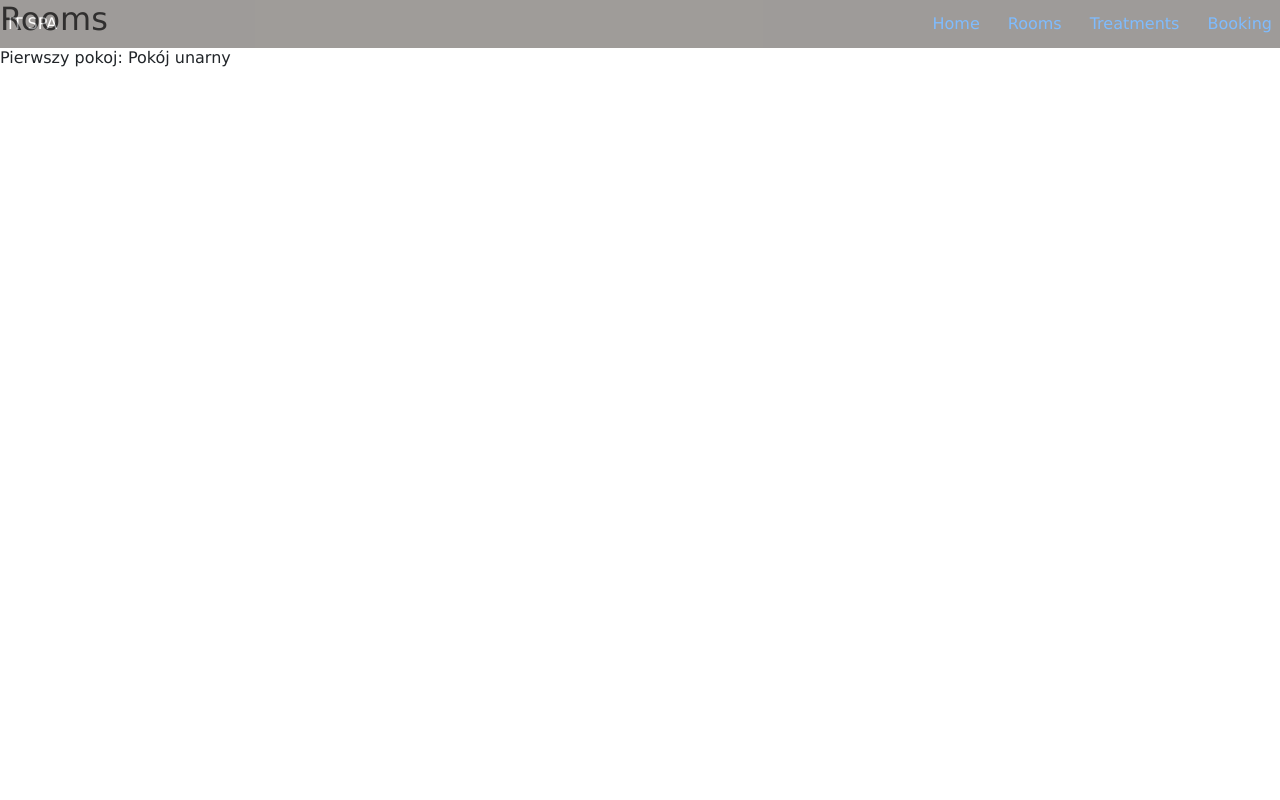
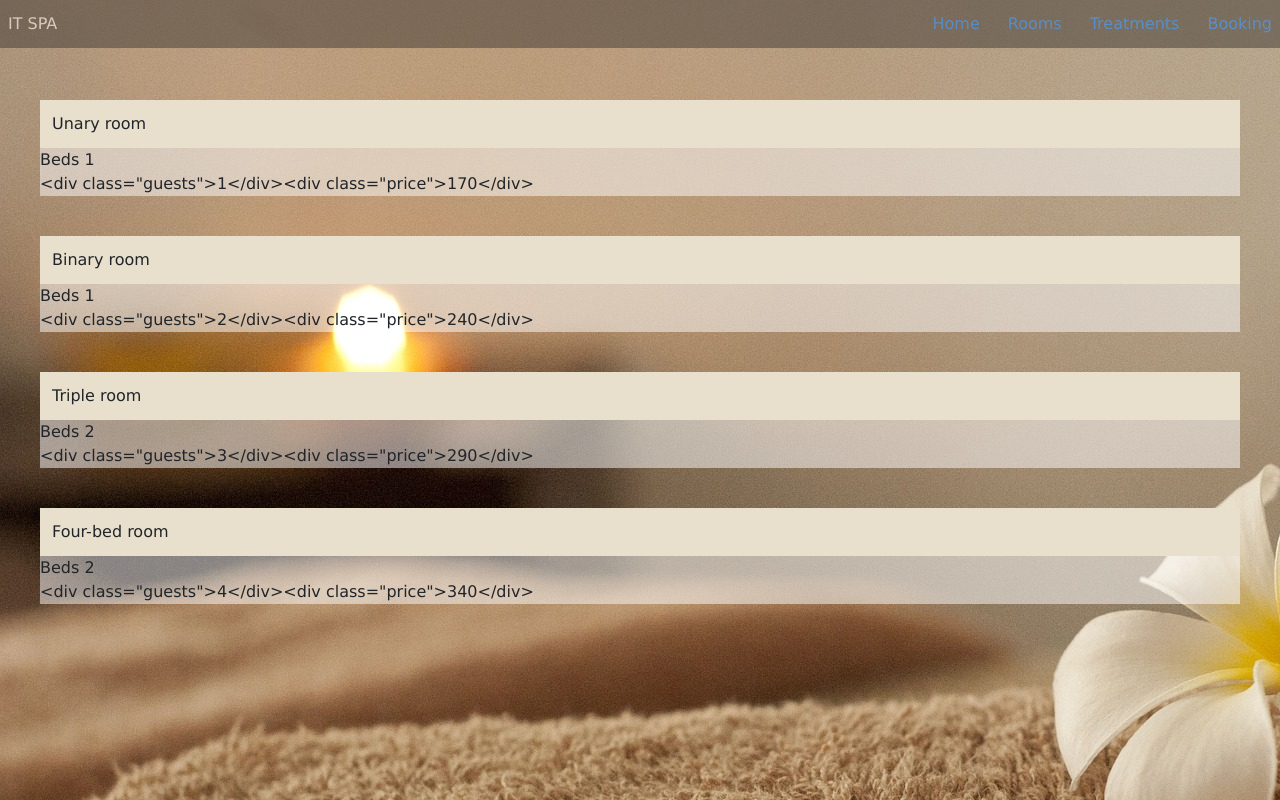
Before and after one commit to dominika-olszewska/spa-js, a website built with Parcel: page frontend/index.html in a window 1280 px wide. Both pictures are taken after a click on the link "Rooms". Built offline with nearby package versions, Linux system fonts and the light colour scheme; data requests are answered from the project's data file.

Commit message:
Room page implementation

```diff
--- a/frontend/database.json
+++ b/frontend/database.json
@@ -3,28 +3,28 @@
   "rooms": [
     {
       "id": 1,
-      "name": "Pokój unarny",
+      "name": "Unary room",
       "beds": 1,
       "guests": 1,
       "price": 170
     },
     {
       "id": 2,
-      "name": "Pokój binarny",
+      "name": "Binary room",
       "beds": 1,
       "guests": 2,
       "price": 240
     },
     {
       "id": 3,
-      "name": "Pokój trójkowy",
+      "name": "Triple room",
       "beds": 2,
       "guests": 3,
       "price": 290
     },
     {
       "id": 4,
-      "name": "Pokój czwórkowy",
+      "name": "Four-bed room",
       "beds": 2,
       "guests": 4,
       "price": 340
--- a/frontend/src/it-spa.scss
+++ b/frontend/src/it-spa.scss
@@ -20,10 +20,5 @@ h1,h2,h3,h4,h5,ol {
 }
 
 main {
-  height: 94vh;
+  height: 100vh;
 }
-
-//footer {
-//  height: 4vh;
-//  background-color: #0b2e13;
-//}
--- a/frontend/src/styles/rooms.scss
+++ b/frontend/src/styles/rooms.scss
@@ -0,0 +1,16 @@
+.roomsPage {
+  box-sizing: border-box;
+  height: 100vh;
+  padding-top: 60px;
+  background: url("../assets/img_relaxation.jpg");
+
+  .room {
+    margin: 40px;
+    background-color: rgba(255, 255, 255, 0.5);
+
+    .name {
+      background-color: #e8e0cd;
+      padding: 12px;
+    }
+  }
+}
--- a/frontend/src/views/rooms.js
+++ b/frontend/src/views/rooms.js
@@ -1,51 +1,39 @@
 import $ from 'jquery';
-import mockData from '../../database';
 import {roomsService} from '../common/rooms-service';
+import '../styles/rooms.scss';
 
 export const rooms = () => {
-  const fragment = $(new DocumentFragment());
+    const fragment = $(new DocumentFragment());
+    return roomsService.getRooms().then(rooms => {
+        console.log(rooms);
+        const roomsList = document.createElement('div');
+        roomsList.className = "roomsList";
 
-  return roomsService.getRooms().then(rooms => {
-    fragment
-    .append('<h2>Rooms</h2>')
-    .append(`<p>Pierwszy pokoj: ${rooms[0].name}</p>`)
+        rooms.map(room => {
+            const container = document.createElement('div');
+            container.className = 'room';
+            const roomName = document.createElement('div');
+            roomName.className = "name";
+            roomName.innerHTML = room.name;
+            container.append(roomName);
 
-    return Promise.resolve(fragment);
-  });
+            const roomBeds = document.createElement('div');
+            roomBeds.className = "beds";
+            roomBeds.innerHTML = 'Beds ' + room.beds;
+            container.append(roomBeds);
+
+            container.append('<div class="guests">' + room.guests + '</div>');
+            container.append('<div class="price">' + room.price + '</div>');
+
+            return roomsList.appendChild(container);
+
+        });
+        const roomsPage = document.createElement('div');
+        roomsPage.className = "roomsPage";
+        roomsPage.append(roomsList);
+        console.log('newList', roomsList);
+        fragment
+            .append(roomsPage)
+        return Promise.resolve(fragment);
+    });
 };
-
-
-// export const rooms = () => {
-//     const fragment = $(new DocumentFragment());
-//     const roomList = mockData.rooms.map(room => room.name);
-//
-//     fragment
-//         .append('<h2>Rooms</h2>')
-//         .append('<p>Lorem ipsum </p>')
-//         .append('<ul class="roomList"></ul>')
-//
-//     fragment.find('ul').append(roomList)
-//     return Promise.resolve(fragment);
-// };
-
-
-// export const rooms = () => {
-//     const fragment = $(new DocumentFragment());
-//     const roomsToDisplay = roomsService.getRooms().then(rooms => {
-//         console.log(rooms);
-//       fragment
-//           .append('<h2>Rooms</h2>')
-//           .append('<p>Lorem ipsum </p>')
-//           .append('<p>${rooms}</p>');
-//     });
-//
-//
-//
-//     // fragment
-//     //     .append('<h2>Rooms</h2>')
-//     //     .append('<p>Lorem ipsum </p>')
-//     //     .append('<p>${roomsToDisplay}</p>');
-//
-//     // return Promise.resolve(fragment);
-//     return roomsToDisplay;
-// };
```
Also changed, not shown: frontend/src/assets/treatments-back.jpg (added), frontend/src/views/home.js (line endings or trailing spaces).
